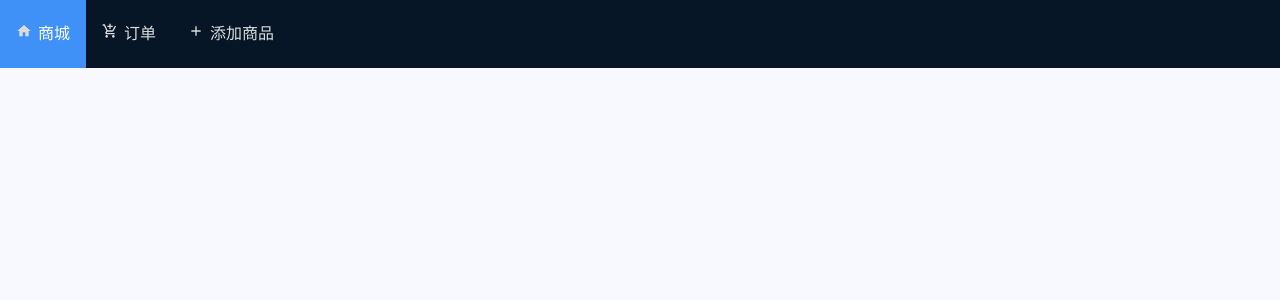
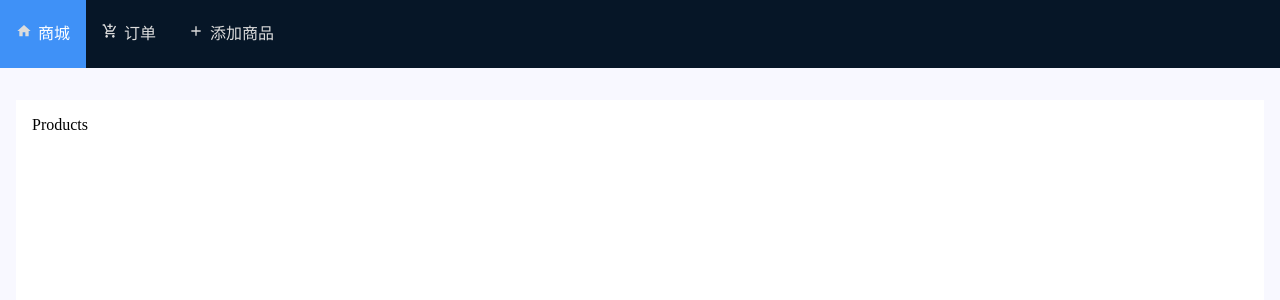
Before and after one commit to czq-woodpecker/xstore, a React (Vite) app: page /products in a window 1280 px wide. Shown: the top 300 px of the page. Built offline with nearby package versions, Linux system fonts and the light colour scheme.

Commit message:
[zeqiang] fix: change the style of addProduct page

```diff
--- a/src/common/Home.js
+++ b/src/common/Home.js
@@ -3,15 +3,16 @@ import Header from "./Header";
 import './home.less'
 import {Route, Switch} from "react-router-dom";
 import AddProduct from "../product/AddProduct";
+import Products from "../product/Products";
 
 class Home extends Component {
   render() {
     return (
       <div id={'container'}>
         <Header/>
-
         <Switch>
           <Route exact path={'/product/add'} component={AddProduct} />
+          <Route exact path={'/products'} component={Products} />
         </Switch>
       </div>
     );
--- /dev/null
+++ b/src/product/Products.js
@@ -0,0 +1,15 @@
+import React, {Component} from 'react';
+import './products.less';
+
+class Products extends Component {
+  render() {
+    return (
+      <main id='productsBox'>
+        Products
+
+      </main>
+    );
+  }
+}
+
+export default Products;
--- a/src/product/addProduct.less
+++ b/src/product/addProduct.less
@@ -2,7 +2,6 @@
   margin: 2em 1em;
   padding: 1em;
   background: white;
-  height: 600px;
 
   p {
     font-size: 20px;
--- /dev/null
+++ b/src/product/products.less
@@ -0,0 +1,6 @@
+#productsBox {
+  margin: 2em 1em;
+  padding: 1em;
+  background: white;
+  height: 600px;
+}
```
